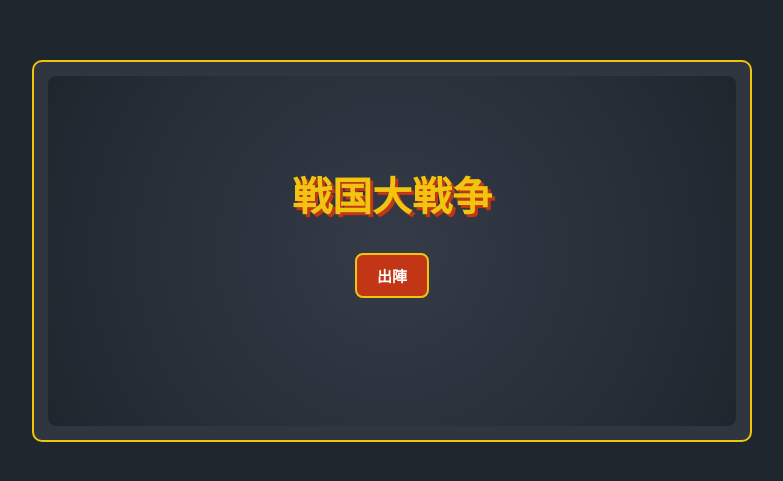
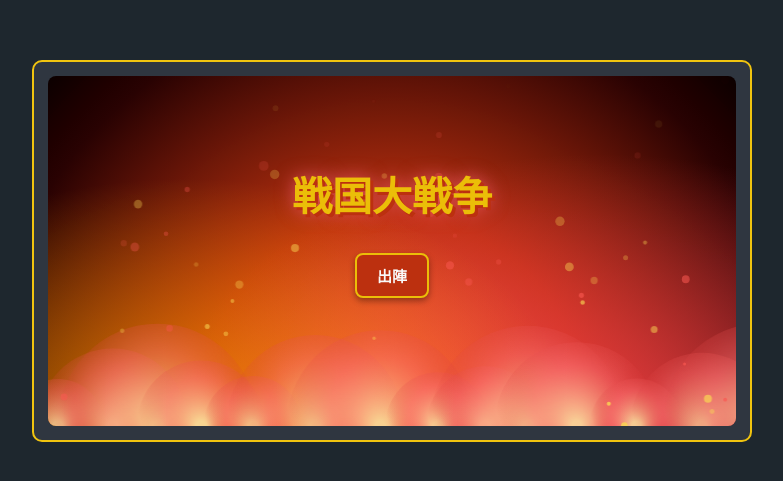
Before and after one commit to matsumoto610/helloapp, a plain HTML site: page index.html in a window 1280 px wide. Shown: the part 149-630 px from the top of the page, without its empty margins (248-1031 px from the left). Drawn offline with Linux system fonts and the light colour scheme.

Commit message:
Update index.html

```diff
--- a/index.html
+++ b/index.html
@@ -7,22 +7,64 @@
 <style>
   body { margin: 0; background: #1e272e; color: #fff; font-family: sans-serif; display: flex; justify-content: center; align-items: center; min-height: 100vh; }
   #g { width: 720px; max-width: 96vw; background: #2f3640; border: 2px solid #f1c40f; border-radius: 10px; padding: 14px; box-sizing: border-box; text-align: center; }
-  .s { display: none; height: 350px; flex-direction: column; justify-content: center; align-items: center; position: relative; border-radius: 8px; }
+  .s { display: none; height: 350px; flex-direction: column; justify-content: center; align-items: center; position: relative; border-radius: 8px; overflow: hidden; }
   .s.on { display: flex; }
-  #s0 { background: radial-gradient(circle, #353b48, #1e272e); }
-  #s1 { background: linear-gradient(135deg, #2c3e50, #1e272e); }
+
+  /* タイトル画面：燃え盛る戦場風 */
+  #s0 {
+    background:
+      radial-gradient(ellipse at 20% 100%, rgba(255, 165, 2, 0.7) 0%, transparent 50%),
+      radial-gradient(ellipse at 80% 100%, rgba(255, 71, 87, 0.75) 0%, transparent 55%),
+      radial-gradient(circle at 50% 95%, #ff6348 0%, #c23616 40%, #2f0909 85%, #120303 100%);
+    animation: fireGlow 2.4s infinite alternate ease-in-out;
+  }
+  @keyframes fireGlow {
+    0% { filter: brightness(0.95) contrast(1.05); }
+    100% { filter: brightness(1.15) contrast(1.15); }
+  }
+  #fx0 { position: absolute; inset: 0; width: 100%; height: 100%; border: none; pointer-events: none; z-index: 1; }
+  #s0 .lg, #s0 .mb { position: relative; z-index: 2; }
+
+  /* ホーム画面（本陣）：和室風（障子・木枠・畳） */
+  #s1 {
+    background-color: #f4ecd8;
+    background-image:
+      linear-gradient(to bottom, transparent 268px, #1e4620 268px, #2e6f40 274px, #1e4620 278px, transparent 278px),
+      linear-gradient(to bottom, transparent 278px, #8fa858 278px, #768f42 350px),
+      repeating-linear-gradient(to bottom, #5c3a21 0px, #5c3a21 5px, transparent 5px, transparent 68px),
+      repeating-linear-gradient(to right, #5c3a21 0px, #5c3a21 6px, transparent 6px, transparent 142px);
+    box-shadow: inset 0 0 0 10px #4a2e18, inset 0 0 35px rgba(42, 24, 10, 0.45);
+  }
+  #s1 .tg {
+    background: #3e2723;
+    color: #f1c40f;
+    padding: 4px 14px;
+    border: 2px solid #8d6e63;
+    border-radius: 4px;
+    top: 14px;
+    left: 16px;
+    box-shadow: 0 2px 4px rgba(0,0,0,0.4);
+  }
+  #s1 .kb {
+    background: rgba(62, 39, 35, 0.9);
+    border: 1px solid #d7ccc8;
+    top: 14px;
+    right: 16px;
+  }
+
   #s2 { background: #3d5a3c; border: 2px solid #78e08f; }
   #s3 { height: auto; }
   #s4, #s5 { background: #1e272e; border: 1px solid #f1c40f; justify-content: flex-start; padding: 40px 10px 42px; box-sizing: border-box; }
-  .lg { font-size: 40px; font-weight: bold; color: #f1c40f; text-shadow: 3px 3px 0 #c23616; margin: -40px 0 30px; }
+  .lg { font-size: 40px; font-weight: bold; color: #f1c40f; text-shadow: 3px 3px 0 #c23616, 0 0 18px rgba(255, 107, 129, 0.8); margin: -40px 0 30px; }
   .tg { position: absolute; top: 10px; left: 12px; font-size: 15px; font-weight: bold; color: #f1c40f; }
   .kb { position: absolute; top: 10px; right: 12px; font-size: 13px; font-weight: bold; color: #ffd32a; background: rgba(0,0,0,0.5); padding: 3px 9px; border-radius: 10px; }
-  .mb { padding: 10px 20px; font-size: 15px; font-weight: bold; color: #fff; background: #c23616; border: 2px solid #f1c40f; border-radius: 8px; cursor: pointer; }
+  .mb { padding: 10px 20px; font-size: 15px; font-weight: bold; color: #fff; background: #c23616; border: 2px solid #f1c40f; border-radius: 8px; cursor: pointer; box-shadow: 0 3px 6px rgba(0,0,0,0.35); }
   .mb:disabled { background: #57606f; border-color: #7f8fa6; color: #a4b0be; }
   .nd { position: absolute; border-radius: 50px; transform: translate(-50%, -50%); }
   .bb { position: absolute; bottom: 10px; left: 10px; padding: 5px 12px; font-size: 12px; background: #57606f; color: #fff; border: 1px solid #a4b0be; border-radius: 4px; cursor: pointer; }
+  #s1 .bb { bottom: 14px; left: 16px; background: #4a2e18; border-color: #d7ccc8; }
   .br { width: 100%; box-sizing: border-box; display: flex; justify-content: space-between; background: #1e272e; padding: 6px 12px; border-radius: 6px; font-weight: bold; font-size: 14px; margin-bottom: 6px; }
-  canvas { border: 2px solid #fff; border-radius: 6px; display: block; width: 100%; height: 210px; }
+  canvas#cv { border: 2px solid #fff; border-radius: 6px; display: block; width: 100%; height: 210px; }
   .bs { width: 100%; display: flex; gap: 6px; margin-top: 8px; }
   .ub { flex: 1; padding: 8px 2px; font-size: 12px; font-weight: bold; color: #fff; background: #273c75; border: 2px solid #f1c40f; border-radius: 8px; cursor: pointer; }
   .ub:disabled { background: #57606f; border-color: #7f8fa6; color: #a4b0be; }
@@ -34,7 +76,11 @@
 </head>
 <body>
 <div id="g">
-  <div id="s0" class="s on"><div class="lg">戦国大戦争</div><button class="mb" id="btn-start">出陣</button></div>
+  <div id="s0" class="s on">
+    <canvas id="fx0" width="700" height="350"></canvas>
+    <div class="lg">戦国大戦争</div>
+    <button class="mb" id="btn-start">出陣</button>
+  </div>
   <div id="s1" class="s">
     <div class="tg">本陣</div><div class="kb">小判:<span id="k1">300</span>両</div>
     <button class="mb" id="btn-map" style="position:absolute;top:30%;left:32%;transform:translate(-50%,-50%)">⚔️出陣</button>
@@ -75,6 +121,50 @@
 <script>
 const $ = i => document.getElementById(i);
 const ctx = $('cv').getContext('2d');
+const fctx = $('fx0').getContext('2d');
+
+/* タイトル画面の炎・火の粉エフェクト */
+const sparks = Array.from({ length: 55 }, () => ({
+  x: Math.random() * 700,
+  y: Math.random() * 350,
+  r: 1.5 + Math.random() * 3.5,
+  vy: 0.8 + Math.random() * 2.2,
+  vx: (Math.random() - 0.5) * 1.2,
+  a: 0.4 + Math.random() * 0.6,
+  c: Math.random() < 0.5 ? '#ffdd59' : '#ff5e57'
+}));
+
+function drawFire() {
+  if ($('s0').classList.contains('on')) {
+    fctx.clearRect(0, 0, 700, 350);
+    const t = Date.now() * 0.004;
+    for (let i = 0; i < 14; i++) {
+      const fx = i * 55 + Math.sin(t + i) * 12;
+      const fh = 75 + Math.sin(t * 1.5 + i * 1.7) * 28;
+      const grad = fctx.createRadialGradient(fx, 350, 5, fx, 350 - fh * 0.4, fh);
+      grad.addColorStop(0, 'rgba(255, 234, 167, 0.85)');
+      grad.addColorStop(0.5, 'rgba(255, 118, 117, 0.45)');
+      grad.addColorStop(1, 'rgba(214, 48, 49, 0)');
+      fctx.fillStyle = grad;
+      fctx.beginPath();
+      fctx.arc(fx, 350, fh, Math.PI, 0);
+      fctx.fill();
+    }
+    sparks.forEach(s => {
+      s.y -= s.vy;
+      s.x += s.vx + Math.sin(t + s.y * 0.03) * 0.5;
+      if (s.y < -10) { s.y = 355; s.x = Math.random() * 700; }
+      fctx.globalAlpha = s.a * (s.y / 350);
+      fctx.fillStyle = s.c;
+      fctx.beginPath();
+      fctx.arc(s.x, s.y, s.r, 0, Math.PI * 2);
+      fctx.fill();
+    });
+    fctx.globalAlpha = 1;
+  }
+  requestAnimationFrame(drawFire);
+}
+drawFire();
 
 const A = [
   { n:'徳川軍', r:'N', c:15, h:300, a:16, g:30, s:1.0, d:40, l:'#27ae60', b:'', t:'#fff', u:0, z:36, bs:0 },
@@ -143,7 +233,6 @@ function rnD() {
     };
   });
 }
-
 function ini() {
   cancelAnimationFrame(aid);
   let s = S[cr];
```
